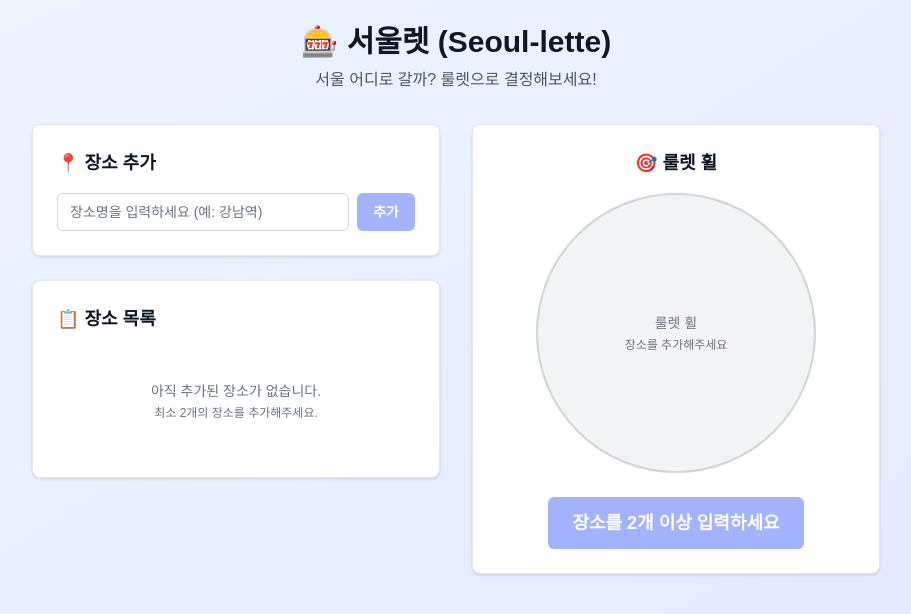
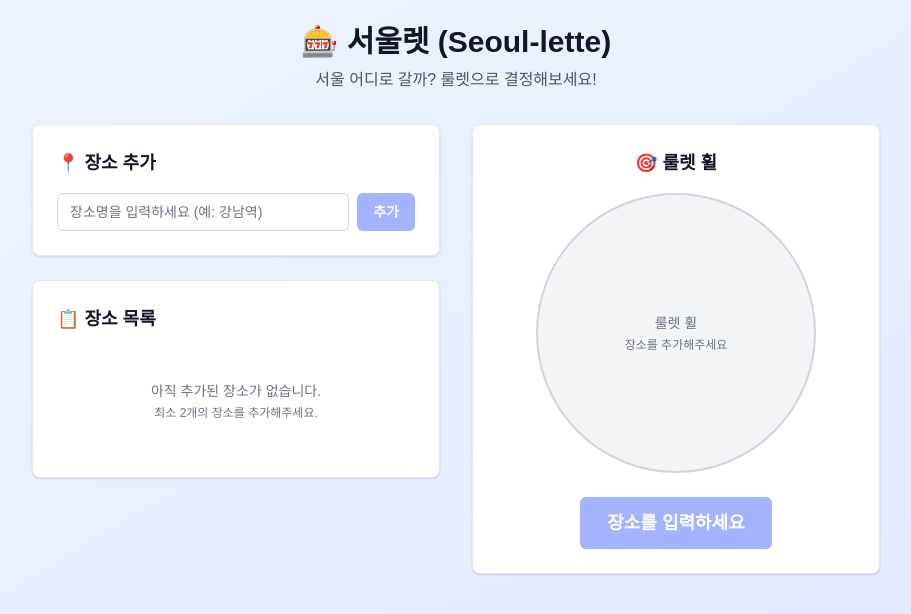
Before and after one commit to fullkeem/seoullette, a Next.js app: page / in a window 1280 px wide. Shown: the top 614 px of the page, without its empty margins (184-1095 px from the left). Built offline with nearby package versions, Linux system fonts and the light colour scheme.

Commit message:
feat: 장소 1개일 때도 룰렛 색상 표시 및 스핀 가능하도록 개선
- 룰렛 휠에서 장소 1개일 때 전체 원으로 색상 표시

- 최소 장소 요구사항을 2개에서 1개로 변경

- 스핀 버튼 메시지 및 상태 표시 업데이트

```diff
--- a/src/components/roulette/roulette-wheel.tsx
+++ b/src/components/roulette/roulette-wheel.tsx
@@ -52,7 +52,18 @@ export function RouletteWheel({
       const endAngle = (index + 1) * anglePerSection - 90;
       const color = colors[index % colors.length];
 
-      // SVG path 계산
+      // 장소가 1개일 때는 전체 원으로 처리
+      let pathData;
+      if (places.length === 1) {
+        // 전체 원을 그리기 위해 두 개의 반원 arc를 사용
+        pathData = [
+          `M ${centerX} ${centerY - radius}`,
+          `A ${radius} ${radius} 0 0 1 ${centerX} ${centerY + radius}`,
+          `A ${radius} ${radius} 0 0 1 ${centerX} ${centerY - radius}`,
+          "Z",
+        ].join(" ");
+      } else {
+        // SVG path 계산 (기존 로직)
         const startAngleRad = (startAngle * Math.PI) / 180;
         const endAngleRad = (endAngle * Math.PI) / 180;
 
@@ -63,12 +74,13 @@ export function RouletteWheel({
 
         const largeArcFlag = anglePerSection > 180 ? 1 : 0;
 
-      const pathData = [
+        pathData = [
           `M ${centerX} ${centerY}`,
           `L ${x1} ${y1}`,
           `A ${radius} ${radius} 0 ${largeArcFlag} 1 ${x2} ${y2}`,
           "Z",
         ].join(" ");
+      }
 
       // 텍스트 위치 계산 (12시 방향 기준)
       const textAngle = startAngle + anglePerSection / 2;
--- a/src/components/roulette/spin-button.tsx
+++ b/src/components/roulette/spin-button.tsx
@@ -17,12 +17,12 @@ export function SpinButton({
   disabled = false,
 }: SpinButtonProps) {
   // 스핀 가능 여부 확인
-  const canSpin = places.length >= 2 && !isSpinning && !disabled;
+  const canSpin = places.length >= 1 && !isSpinning && !disabled;
 
   // 버튼 상태에 따른 텍스트 결정
   const getButtonText = () => {
     if (isSpinning) return "스핀 중...";
-    if (places.length < 2) return "장소를 2개 이상 입력하세요";
+    if (places.length < 1) return "장소를 입력하세요";
     return "룰렛 돌리기! 🎰";
   };
 
@@ -61,20 +61,14 @@ export function SpinButton({
               ? "룰렛이 돌아가는 중입니다"
               : canSpin
               ? "룰렛을 돌려서 장소를 선택합니다"
-              : "스핀하려면 장소를 2개 이상 입력하세요"
+              : "스핀하려면 장소를 입력하세요"
           }
         >
           {getButtonText()}
         </Button>
       </div>
 
-      {places.length > 0 && places.length < 2 && (
-        <p className="text-sm text-gray-500 text-center">
-          현재 {places.length}개 장소 등록됨
-        </p>
-      )}
-
-      {places.length >= 2 && (
+      {places.length >= 1 && (
         <p className="text-sm text-green-600 text-center">
           {places.length}개 장소 중에서 선택됩니다
         </p>
--- a/src/lib/roulette-engine.ts
+++ b/src/lib/roulette-engine.ts
@@ -1,7 +1,7 @@
 import { Place, RouletteEngine } from "@/types";
 
 export class BasicRouletteEngine implements RouletteEngine {
-  private readonly MIN_PLACES = 2;
+  private readonly MIN_PLACES = 1;
   private readonly MAX_PLACES = 10;
   private readonly MIN_SPIN_DURATION = 2000; // 2초
   private readonly MAX_SPIN_DURATION = 4000; // 4초
@@ -39,7 +39,7 @@ export class BasicRouletteEngine implements RouletteEngine {
       return false;
     }
 
-    // 개수 체크 (최소 2개)
+    // 개수 체크 (최소 1개)
     if (places.length < this.MIN_PLACES) {
       return false;
     }
```
Lines whose indentation alone changed are shown as unchanged.
